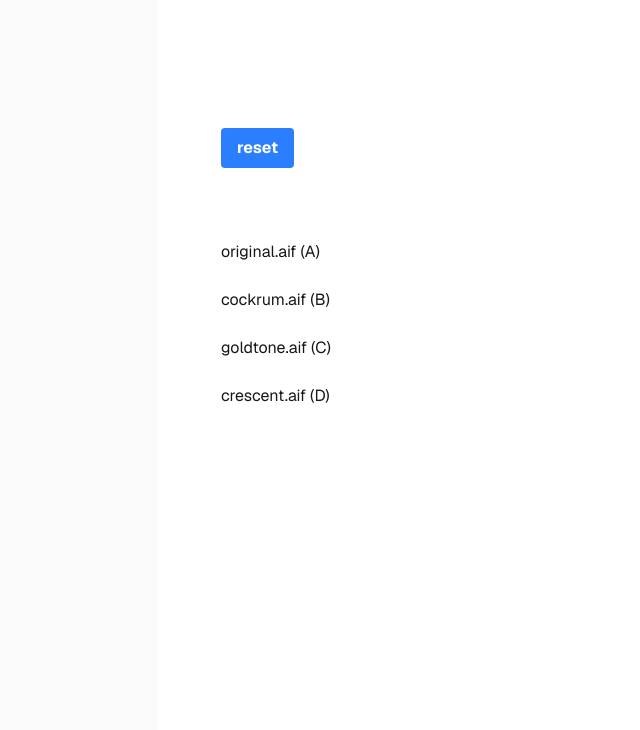
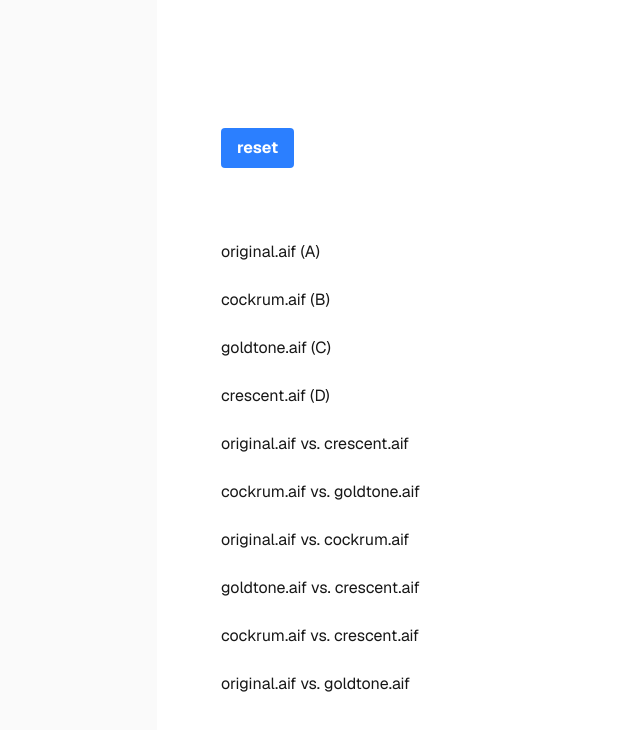
Before and after one commit to mgeraci/audio-comparison, a Next.js app: page / in a window 1280 px wide. Both pictures are taken after a click on the button "initialize". Shown: the top 730 px of the page, without its empty margins (99-739 px from the left). Built offline with nearby package versions, Linux system fonts and the light colour scheme.

Commit message:
pairing function

```diff
--- a/app/hooks/useComparisons.ts
+++ b/app/hooks/useComparisons.ts
@@ -1,6 +1,6 @@
 import { useEffect, useRef, useState } from "react";
-import { Mapping, Pairing } from "../types";
-import { shuffle } from "../util"
+import { Pairing } from "../types";
+import { shuffle, getPairs } from "../util"
 
 const FILES = [
     "cockrum.aif",
@@ -16,6 +16,7 @@ const useComparison = () => {
     const runInitialSetup = () => {
         const shuffledFiles = shuffle([...FILES]);
         setOrderedFiles(shuffledFiles);
+        setPairings(shuffle(getPairs(shuffledFiles)));
     };
 
     return {
--- a/app/page.tsx
+++ b/app/page.tsx
@@ -4,7 +4,7 @@ import useComparison from "./hooks/useComparisons";
 import { getIdentifierForFile } from "./util"
 
 export default function Home() {
-  const { runInitialSetup, orderedFiles } = useComparison();
+  const { runInitialSetup, orderedFiles, pairings } = useComparison();
 
   return (
     <div className="flex flex-col flex-1 items-center justify-center bg-zinc-50 font-sans dark:bg-black">
@@ -18,7 +18,10 @@ export default function Home() {
           </button>
           <br />
           {orderedFiles.map((file) => (
-            <span>{file} ({getIdentifierForFile(file, orderedFiles)})</span>
+            <span key={file}>{file} ({getIdentifierForFile(file, orderedFiles)})</span>
+          ))}
+          {pairings?.map((pairing, i) => (
+            <span key={i}>{pairing[0]} vs. {pairing[1]}</span>
           ))}
         </div>
       </main>
--- a/app/types.ts
+++ b/app/types.ts
@@ -1,2 +1 @@
-export type Mapping = Record<string, string>;
-export type Pairing = Record<string, string>;
+export type Pairing = [string, string];
--- a/app/util.ts
+++ b/app/util.ts
@@ -1,3 +1,5 @@
+import { Pairing } from "./types";
+
 // https://dev.to/tanvir_azad/fisher-yates-shuffle-the-right-way-to-randomize-an-array-4d2p
 export function shuffle(array: any) {
   for (let i = array.length - 1; i > 0; i--) {
@@ -26,3 +28,15 @@ export function getIdentifierForFile(file: string, files: string[]): string {
 
   return result;
 };
+
+export function getPairs(arr: string[]): Pairing[] {
+  const pairs: Pairing[] = [];
+
+  for (let i = 0; i < arr.length; i++) {
+    for (let j = i + 1; j < arr.length; j++) {
+      pairs.push([arr[i], arr[j]]);
+    }
+  }
+
+  return pairs;
+}
```
